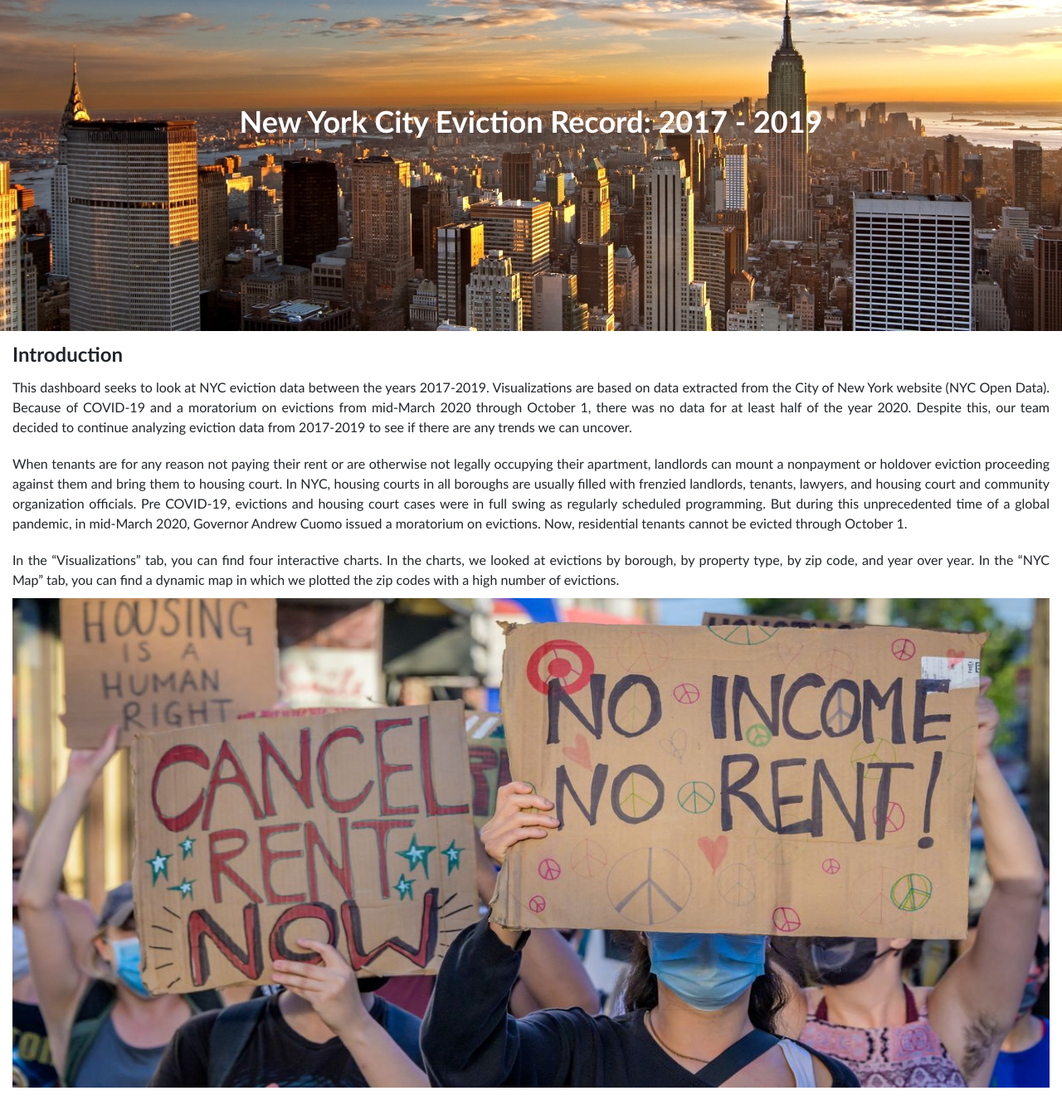
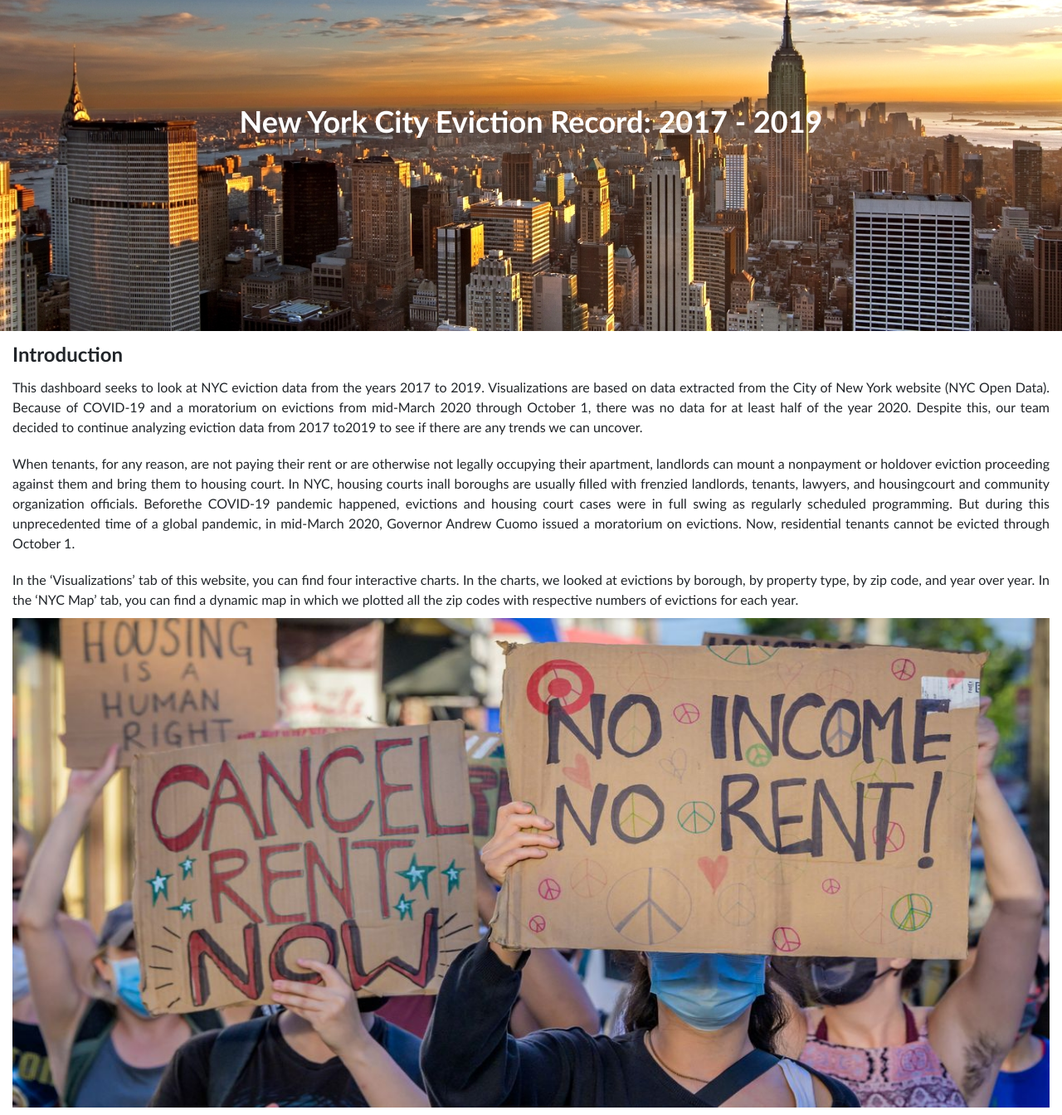
Before and after one commit to kamalnyc17/Project_TWO_NYC_Eviction, a Flask app: page / in a window 1280 px wide. Shown: the part 95-1439 px from the top of the page at 83% size. Before the commit the page ends 1406 px from the top, so only its background shows below. Run offline with Flask 2, Linux system fonts and the light colour scheme; some libraries are stand-ins or nearby versions.

```diff
--- a/templates/index.html
+++ b/templates/index.html
@@ -53,26 +53,22 @@
           <span class="homepage-heading">Introduction</span>
         </div>
         <div class="col-md-12">
-          <p class="homepage-info">This dashboard seeks to look at NYC eviction data between the years 2017-2019.
-            Visualizations are based on
-            data extracted from the City of New York website (NYC Open Data). Because of COVID-19 and a moratorium on
-            evictions from mid-March 2020 through October 1, there was no data for at least half of the year 2020.
-            Despite
-            this, our team decided to continue analyzing eviction data from 2017-2019 to see if there are any trends we
-            can uncover.</p>
-          <p class="homepage-info">When tenants are for any reason not paying their rent or are otherwise not legally
-            occupying their apartment,
-            landlords can mount a nonpayment or holdover eviction proceeding against them and bring them to housing
-            court.
-            In NYC, housing courts in all boroughs are usually filled with frenzied landlords, tenants, lawyers, and
-            housing court and community organization officials. Pre COVID-19, evictions and housing court cases were in
-            full swing as regularly scheduled programming. But during this unprecedented time of a global pandemic, in
-            mid-March 2020, Governor Andrew Cuomo issued a moratorium on evictions. Now, residential tenants cannot be
-            evicted through October 1.</p>
-          <p class="homepage-info">In the “Visualizations” tab, you can find four interactive charts. In the charts, we
-            looked at evictions by
-            borough, by property type, by zip code, and year over year. In the “NYC Map” tab, you can find a dynamic map
-            in which we plotted the zip codes with a high number of evictions.</p>
+          <p class="homepage-info">This dashboard seeks to look at NYC eviction data from the years 2017 to 2019.
+            Visualizations are based on data extracted from the City of New York website (NYC Open Data). Because of
+            COVID-19 and a moratorium on evictions from mid-March 2020 through October 1, there was no data for at least
+            half of the year 2020. Despite this, our team decided to continue analyzing eviction data from 2017 to2019
+            to see if there are any trends we can uncover.</p>
+          <p class="homepage-info">When tenants, for any reason, are not paying their rent or are otherwise not legally
+            occupying their apartment, landlords can mount a nonpayment or holdover eviction proceeding against them and
+            bring them to housing court. In NYC, housing courts inall boroughs are usually filled with frenzied
+            landlords, tenants, lawyers, and housingcourt and community organization officials. Beforethe COVID-19
+            pandemic happened, evictions and housing court cases were in full swing as regularly scheduled programming.
+            But during this unprecedented time of a global pandemic, in mid-March 2020, Governor Andrew Cuomo issued a
+            moratorium on evictions. Now, residential tenants cannot be evicted through October 1.</p>
+          <p class="homepage-info">In the ‘Visualizations’ tab of this website, you can find four interactive charts. In
+            the charts, we looked at evictions by borough, by property type, by zip code, and year over year. In the
+            ‘NYC Map’ tab, you can find a dynamic map in which we plotted all the zip codes with respective numbers of
+            evictions for each year.</p>
         </div>
       </div>
       <!-- image # two -->
```
